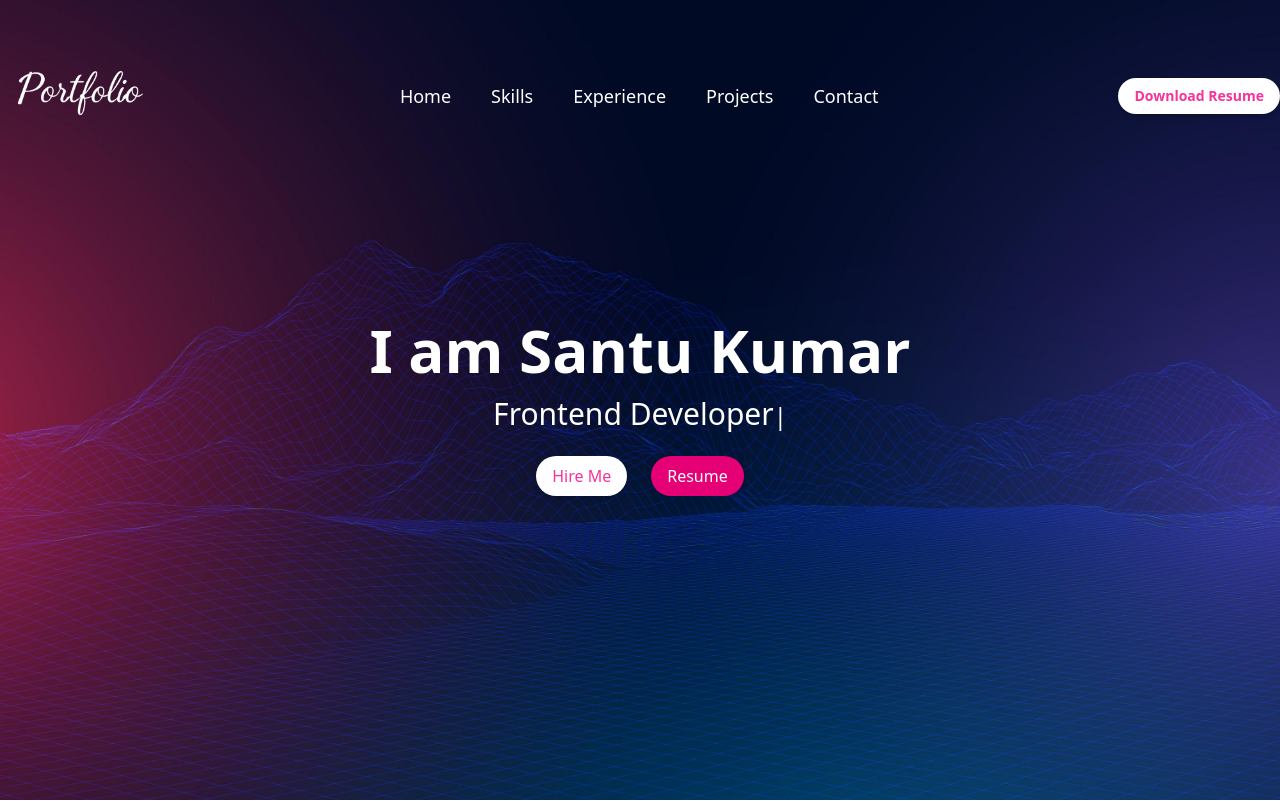
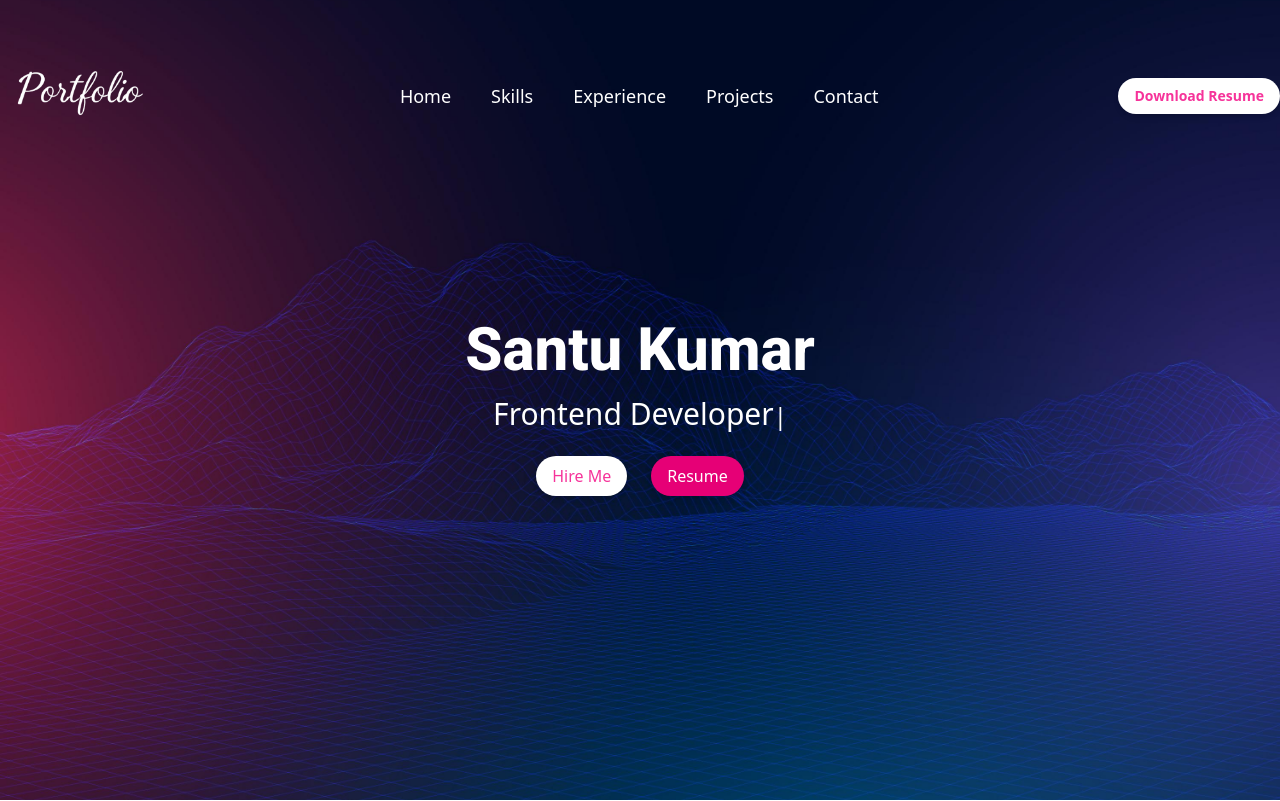
Before and after one commit to Santu-kumar364/My-Portfolio, a React (Vite) app: page / in a window 1280 px wide. Shown: the top 801 px of the page. Built offline with nearby package versions, Linux system fonts and the light colour scheme.

Commit message:
final commit

```diff
--- a/index.html
+++ b/index.html
@@ -1,14 +1,23 @@
 <!DOCTYPE html>
 <html lang="en">
+
 <head>
   <meta charset="UTF-8" />
   <meta name="viewport" content="width=device-width, initial-scale=1.0" />
+  <link rel="preconnect" href="https://fonts.googleapis.com">
+  <link rel="preconnect" href="https://fonts.gstatic.com" crossorigin>
+  <link href="https://fonts.googleapis.com/css2?family=Roboto:ital,wght@0,100..900;1,100..900&display=swap"
+    rel="stylesheet">
   <link rel="icon" href="/logo.jpeg" />
 
   <title>Santu Portfolio</title>
+
+
 </head>
+
 <body>
   <div id="root"></div>
   <script type="module" src="/src/main.jsx"></script>
 </body>
+
 </html>
--- a/src/components/Navbar.jsx
+++ b/src/components/Navbar.jsx
@@ -1,8 +1,6 @@
 import React, { useState, useEffect } from "react";
 import bgImg from "../assets/bgImg.jpg";
 import innerLogo from "../assets/innerLogo.png";
-
-
 
 const Navbar = () => {
   const [menuOpen, setMenuOpen] = useState(false);
@@ -50,14 +48,9 @@ const Navbar = () => {
     >
       {/* Navbar */}
       <nav className="max-w-7xl mx-auto py-4 flex justify-between items-center relative z-10">
-        <a href="#home" >
-          <img
-            src={innerLogo}
-            alt="Portfolio"
-            className=" sm:h-30 lg:h-40"
-          />
+        <a href="#home">
+          <img src={innerLogo} alt="Portfolio" className=" sm:h-30 lg:h-40" />
         </a>
-
 
         {/* Desktop Menu */}
         <ul className="hidden md:flex items-center gap-6 lg:gap-10 text-lg">
@@ -170,8 +163,11 @@ const Navbar = () => {
 
       {/* Hero Section */}
       <section className="text-center px-6 py-2 max-w-4xl mx-auto pt-32">
-        <h1 className="text-4xl sm:text-5xl lg:text-6xl font-extrabold text-white">
-          I am Santu Kumar
+        <h1
+          className="text-4xl sm:text-5xl lg:text-6xl font-extrabold text-white"
+          style={{ fontFamily: "'Roboto', sans-serif" }}
+        >
+          Santu Kumar
         </h1>
         <p className="mt-4 text-2xl sm:text-3xl text-white font-medium">
           {displayText}
```
Lines whose indentation alone changed are shown as unchanged.
